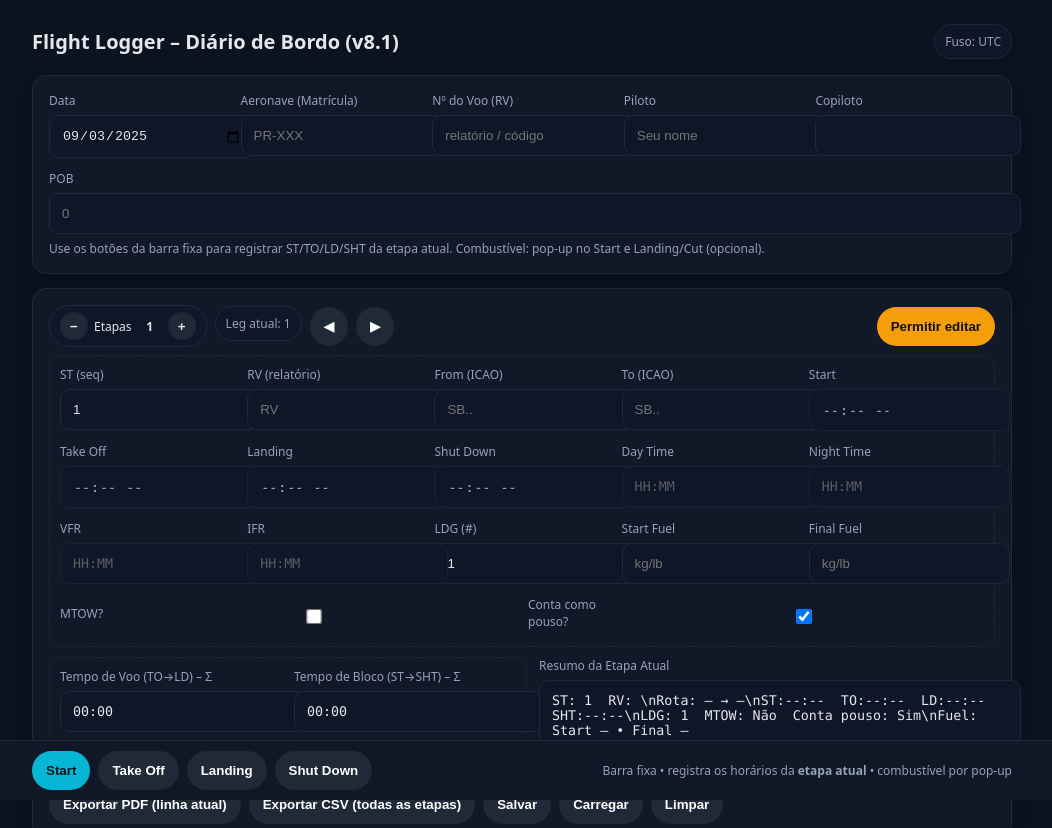
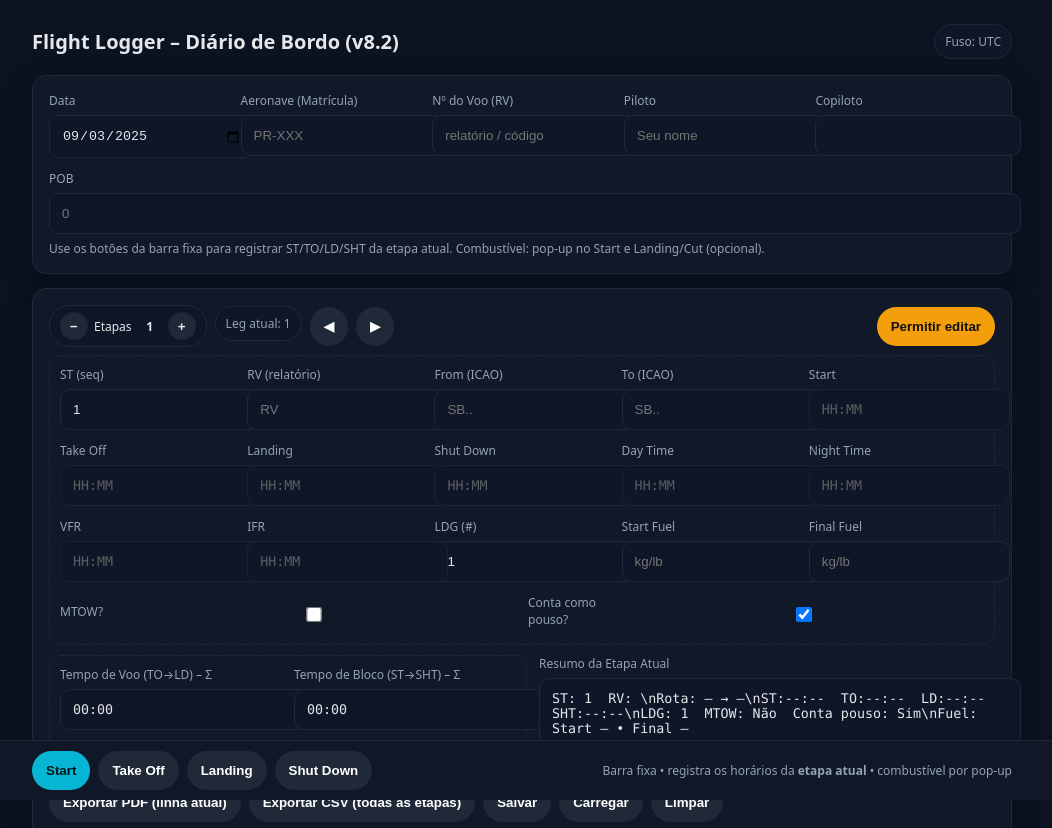
Before and after one commit to tileao/fl3, a plain HTML site: page index.html in a window 1280 px wide. Shown: the top 828 px of the page, without its empty margins (118-1170 px from the left). Drawn offline with Linux system fonts and the light colour scheme.

Commit message:
Add files via upload

```diff
--- a/index.html
+++ b/index.html
@@ -3,7 +3,7 @@
 <head>
 <meta charset="utf-8">
 <meta name="viewport" content="width=device-width, initial-scale=1, viewport-fit=cover, user-scalable=no">
-<title>Flight Logger – Diário de Bordo (v8.1)</title>
+<title>Flight Logger – Diário de Bordo (v8.2)</title>
 <meta name="theme-color" content="#111827">
 <link rel="manifest" href="manifest.webmanifest">
 <link rel="apple-touch-icon" href="icon-192.png">
@@ -18,7 +18,6 @@ h1{font-size:20px;margin:0;font-weight:700}
 .row>*{flex:1 1 160px}
 label{display:block;font-size:12px;color:var(--muted);margin-bottom:6px}
 input,select,textarea{width:100%;padding:12px;border:1px solid var(--line);border-radius:10px;background:#0e1627;color:#e5e7eb}
-input[type=time]{padding:10px 12px}
 textarea{min-height:64px;resize:vertical}
 .pill{background:#0e1627;border:1px solid var(--line);padding:8px 10px;border-radius:999px;font-size:12px;color:var(--muted)}
 table{width:100%;border-collapse:collapse;margin-top:8px}
@@ -32,6 +31,7 @@ th{background:#0e1627;color:#cbd5e1}
 .badge .count{min-width:24px;text-align:center;font-weight:700}
 .switch{display:flex;align-items:center;gap:8px}
 .switch input{transform:scale(1.2)}
+.invalid{border-color:var(--danger)!important; box-shadow:0 0 0 2px rgba(239,68,68,.25)}
 .action-bar{position:fixed;left:0;right:0;bottom:0;background:rgba(17,24,39,.98);backdrop-filter:saturate(1.2) blur(6px);border-top:1px solid var(--line);padding:10px max(env(safe-area-inset-left),16px) calc(10px + env(safe-area-inset-bottom));z-index:999}
 .action-inner{max-width:980px;margin:0 auto;display:flex;gap:8px;align-items:center;justify-content:space-between}
 .action-group{display:flex;gap:8px;flex-wrap:nowrap}
@@ -46,7 +46,7 @@ th{background:#0e1627;color:#cbd5e1}
 <body>
 <div class="wrap">
   <header>
-    <h1>Flight Logger – Diário de Bordo (v8.1)</h1>
+    <h1>Flight Logger – Diário de Bordo (v8.2)</h1>
     <div class="pill">Fuso: <span id="tzname"></span></div>
   </header>
 
@@ -132,23 +132,20 @@ th{background:#0e1627;color:#cbd5e1}
 <script>
 const tz = Intl.DateTimeFormat().resolvedOptions().timeZone || 'America/Sao_Paulo';
 document.getElementById('tzname').textContent = tz;
-const $ = (s)=>document.querySelector(s);
 const pad = (n)=>String(n).padStart(2,'0');
 const fmtHM = (d)=> d? `${pad(d.getHours())}:${pad(d.getMinutes())}` : '';
 
-// Robust parsing/normalization for time text
+// Robust parsing/normalization + validation UI
 function normalizeHM(txt){
   if(!txt){ return null; }
   const t = txt.trim();
   if(/^\d{2}:\d{2}$/.test(t)) return t;
-  // 7:5 -> 07:05
   const m1 = /^(\d{1,2}):(\d{1,2})$/.exec(t);
   if(m1){
     let H = Math.min(23, parseInt(m1[1]||'0',10));
     let M = Math.min(59, parseInt(m1[2]||'0',10));
     return `${pad(H)}:${pad(M)}`;
   }
-  // 730 -> 07:30 ; 7 -> 07:00 ; 123 -> 01:23
   if(/^\d{1,4}$/.test(t)){
     const n = t;
     if(n.length===1) return `${pad(parseInt(n,10))}:00`;
@@ -160,7 +157,7 @@ function normalizeHM(txt){
 }
 const msToHM = (ms)=>{ if(ms==null||isNaN(ms)) return ''; if(ms<0) ms+=86400000; const t=Math.round(ms/60000); const h=Math.floor(t/60); const m=t%60; return `${pad(h)}:${pad(m)}`; };
 const hmToDec = (hm)=>{ if(!/^\d{2}:\d{2}$/.test(hm||'')) return ''; const [H,M]=hm.split(':').map(Number); return (H + M/60).toFixed(2); };
-const parseHM = (hm, date)=>{ if(!hm||!/^\\d{2}:\\d{2}$/.test(hm)) return null; const [H,M]=hm.split(':').map(n=>+n); return new Date(date.getFullYear(), date.getMonth(), date.getDate(), H, M, 0); };
+const parseHM = (hm, date)=>{ if(!hm||!/^\\d{2}:\d{2}$/.test(hm)) return null; const [H,M]=hm.split(':').map(n=>+n); return new Date(date.getFullYear(), date.getMonth(), date.getDate(), H, M, 0); };
 const todayISO = new Date().toISOString().slice(0,10);
 document.getElementById('date').value = todayISO;
 
@@ -171,7 +168,6 @@ const state = {
   active:0
 };
 
-function ensureLeg(i){ while(state.legs.length<=i) state.legs.push({rv:'',orig:'',dst:'',st:null,to:null,ld:null,sht:null,day:'',night:'',vfr:'',ifr:'',ldgCount:1,startFuel:'',finalFuel:'',mtow:false,countLanding:true}); }
 function addLeg(){ const last=state.legs[state.legs.length-1]; const nl={rv:state.flightNo||'',orig:last? (last.dst||''):'',dst:'',st:null,to:null,ld:null,sht:null,day:'',night:'',vfr:'',ifr:'',ldgCount:1,startFuel:'',finalFuel:'',mtow:false,countLanding:true}; state.legs.push(nl); state.active=state.legs.length-1; render(); }
 function removeLeg(){ if(state.legs.length>1){ state.legs.splice(state.active,1); state.active=Math.max(0,state.active-1); render(); } }
 
@@ -183,19 +179,20 @@ function sumBlockMs(){ const m=state.legs.map(legBlockMs).filter(Boolean); retur
 function renderLegEditor(){
   const i=state.active, L=state.legs[i];
   const box=document.getElementById('legsList'); box.innerHTML='';
+  const ro = state.allowEdit ? '' : 'readonly';
   const row=document.createElement('div'); row.className='row'; row.innerHTML = `
     <div><label>ST (seq)</label><input value="${i+1}" disabled></div>
     <div><label>RV (relatório)</label><input id="leg_rv" placeholder="RV" value="${L.rv||''}"></div>
     <div><label>From (ICAO)</label><input id="leg_orig" placeholder="SB.." value="${L.orig||''}"></div>
     <div><label>To (ICAO)</label><input id="leg_dst" placeholder="SB.." value="${L.dst||''}"></div>
-    <div><label>Start</label><input type="time" id="leg_st" class="mono" placeholder="--:--" value="${L.st?fmtHM(L.st):''}" ${state.allowEdit?'':'readonly'}></div>
-    <div><label>Take Off</label><input type="time" id="leg_to" class="mono" placeholder="--:--" value="${L.to?fmtHM(L.to):''}" ${state.allowEdit?'':'readonly'}></div>
-    <div><label>Landing</label><input type="time" id="leg_ld" class="mono" placeholder="--:--" value="${L.ld?fmtHM(L.ld):''}" ${state.allowEdit?'':'readonly'}></div>
-    <div><label>Shut Down</label><input type="time" id="leg_sht" class="mono" placeholder="--:--" value="${L.sht?fmtHM(L.sht):''}" ${state.allowEdit?'':'readonly'}></div>
-    <div><label>Day Time</label><input id="leg_day" class="mono" placeholder="HH:MM" value="${L.day||''}" ${state.allowEdit?'':'readonly'}></div>
-    <div><label>Night Time</label><input id="leg_night" class="mono" placeholder="HH:MM" value="${L.night||''}" ${state.allowEdit?'':'readonly'}></div>
-    <div><label>VFR</label><input id="leg_vfr" class="mono" placeholder="HH:MM" value="${L.vfr||''}" ${state.allowEdit?'':'readonly'}></div>
-    <div><label>IFR</label><input id="leg_ifr" class="mono" placeholder="HH:MM" value="${L.ifr||''}" ${state.allowEdit?'':'readonly'}></div>
+    <div><label>Start</label><input id="leg_st" class="mono" inputmode="numeric" placeholder="HH:MM" value="${L.st?fmtHM(L.st):''}" ${ro} title="Ex: 07:05, 705, 7:5"></div>
+    <div><label>Take Off</label><input id="leg_to" class="mono" inputmode="numeric" placeholder="HH:MM" value="${L.to?fmtHM(L.to):''}" ${ro} title="Ex: 07:05, 705, 7:5"></div>
+    <div><label>Landing</label><input id="leg_ld" class="mono" inputmode="numeric" placeholder="HH:MM" value="${L.ld?fmtHM(L.ld):''}" ${ro} title="Ex: 07:05, 705, 7:5"></div>
+    <div><label>Shut Down</label><input id="leg_sht" class="mono" inputmode="numeric" placeholder="HH:MM" value="${L.sht?fmtHM(L.sht):''}" ${ro} title="Ex: 07:05, 705, 7:5"></div>
+    <div><label>Day Time</label><input id="leg_day" class="mono" placeholder="HH:MM" value="${L.day||''}" ${ro}></div>
+    <div><label>Night Time</label><input id="leg_night" class="mono" placeholder="HH:MM" value="${L.night||''}" ${ro}></div>
+    <div><label>VFR</label><input id="leg_vfr" class="mono" placeholder="HH:MM" value="${L.vfr||''}" ${ro}></div>
+    <div><label>IFR</label><input id="leg_ifr" class="mono" placeholder="HH:MM" value="${L.ifr||''}" ${ro}></div>
     <div><label>LDG (#)</label><input id="leg_ldg" inputmode="numeric" value="${L.ldgCount||1}"></div>
     <div><label>Start Fuel</label><input id="leg_fuel_start" inputmode="numeric" placeholder="kg/lb" value="${L.startFuel||''}"></div>
     <div><label>Final Fuel</label><input id="leg_fuel_final" inputmode="numeric" placeholder="kg/lb" value="${L.finalFuel||''}"></div>
@@ -203,38 +200,36 @@ function renderLegEditor(){
     <div class="switch"><label>Conta como pouso?</label><input type="checkbox" id="leg_count_ldg" ${L.countLanding?'checked':''}></div>
   `;
   box.appendChild(row);
-
-  // readonly styling
   box.classList.toggle('readonly', !state.allowEdit);
 
   const d = new Date(document.getElementById("date").value+"T00:00:00");
-  const commitHM = (key, raw)=>{
+  const commitHM = (key, el)=>{
     if(!state.allowEdit) return;
-    const n = normalizeHM(raw);
-    if(!n) return; // keep what was displayed
+    const n = normalizeHM(el.value);
+    if(!n){ el.classList.add('invalid'); return; }
+    el.classList.remove('invalid');
     state.legs[i][key] = parseHM(n, d);
+    el.value = n;
     render();
   };
   const wireHM = (id, key)=>{
     const el = document.getElementById(id);
-    const handler = (e)=> commitHM(key, e.target.value);
+    const handler = ()=> commitHM(key, el);
     el.addEventListener('change', handler);
-    el.addEventListener('input', handler);
     el.addEventListener('blur', handler);
-    el.addEventListener('keydown', (ev)=>{ if(ev.key==='Enter'){ handler({target:el}); } });
+    el.addEventListener('keydown', (ev)=>{ if(ev.key==='Enter'){ ev.preventDefault(); handler(); } });
   };
-
-  wireHM("leg_st", "st");
-  wireHM("leg_to", "to");
-  wireHM("leg_ld", "ld");
-  wireHM("leg_sht", "sht");
+  wireHM("leg_st","st");
+  wireHM("leg_to","to");
+  wireHM("leg_ld","ld");
+  wireHM("leg_sht","sht");
 
   document.getElementById("leg_rv").oninput = e=>{ state.legs[i].rv=e.target.value.trim(); };
   document.getElementById("leg_orig").oninput = e=>{ state.legs[i].orig=e.target.value.trim().toUpperCase(); };
   document.getElementById("leg_dst").oninput = e=>{ state.legs[i].dst=e.target.value.trim().toUpperCase(); };
-  const wireSimple = (id,key)=>{ const el=document.getElementById(id); el.oninput = e=>{ if(!state.allowEdit) return; state.legs[i][key]=e.target.value.trim(); }; };
+  const wireSimple = (id,key)=>{ const el=document.getElementById(id); el.onchange = el.onblur = el.oninput = e=>{ if(!state.allowEdit) return; state.legs[i][key]=e.target.value.trim(); render(); }; };
   wireSimple("leg_day","day"); wireSimple("leg_night","night"); wireSimple("leg_vfr","vfr"); wireSimple("leg_ifr","ifr");
-  document.getElementById("leg_ldg").oninput = e=>{ const n=parseInt(e.target.value||'1'); state.legs[i].ldgCount = isNaN(n)?1:n; };
+  document.getElementById("leg_ldg").oninput = e=>{ const n=parseInt(e.target.value||'1'); state.legs[i].ldgCount = isNaN(n)?1:n; render(); };
   document.getElementById("leg_fuel_start").oninput = e=>{ state.legs[i].startFuel=e.target.value.trim(); };
   document.getElementById("leg_fuel_final").oninput = e=>{ state.legs[i].finalFuel=e.target.value.trim(); };
   document.getElementById("leg_mtow").onchange = e=>{ state.legs[i].mtow = e.target.checked; render(); };
@@ -333,9 +328,7 @@ document.getElementById("barStart").onclick = ()=>{
 };
 document.getElementById("barTkoff").onclick = ()=>{
   const L=state.legs[state.active];
-  if(L.to && L.ld){ // etapa anterior já fechou, cria a próxima
-    addLeg();
-  }
+  if(L.to && L.ld){ addLeg(); }
   state.legs[state.active].to = new Date();
   render();
 };
@@ -369,7 +362,7 @@ document.getElementById("btnCSV").onclick = ()=>{
   });
   const csv = [hdr].concat(rows).map(r=>r.map(v=>`"${String(v).replace(/"/g,'""')}"`).join(",")).join("\n");
   const blob=new Blob([csv],{type:'text/csv;charset=utf-8'});
-  const url=URL.createObjectURL(blob); const a=document.createElement('a'); a.href=url; a.download=`flight-logger-v8_1-${document.getElementById("date").value||'data'}.csv`; a.click(); URL.revokeObjectURL(url);
+  const url=URL.createObjectURL(blob); const a=document.createElement('a'); a.href=url; a.download=`flight-logger-v8_2-${document.getElementById("date").value||'data'}.csv`; a.click(); URL.revokeObjectURL(url);
 };
 
 // Exportar PDF da LINHA ATUAL
@@ -425,7 +418,7 @@ document.getElementById("btnExportPDF").onclick = ()=>{
 
 // Save/Load/Clear
 document.getElementById("btnSave").onclick = ()=>{
-  localStorage.setItem('flight-logger-v8_1', JSON.stringify({
+  localStorage.setItem('flight-logger-v8_2', JSON.stringify({
     ...state,
     legs: state.legs.map(L=>({...L,
       st: L.st?L.st.toISOString():null, to:L.to?L.toISOString():null, ld:L.ld?L.ld.toISOString():null, sht:L.sht?L.sht.toISOString():null
@@ -435,7 +428,7 @@ document.getElementById("btnSave").onclick = ()=>{
   alert('Salvo no dispositivo.');
 };
 document.getElementById("btnLoad").onclick = ()=>{
-  const raw=localStorage.getItem('flight-logger-v8_1'); if(!raw){ alert('Nada salvo.'); return; }
+  const raw=localStorage.getItem('flight-logger-v8_2'); if(!raw){ alert('Nada salvo.'); return; }
   const o=JSON.parse(raw);
   document.getElementById("date").value = o.date || todayISO;
   state.tail=o.tail||''; state.flightNo=o.flightNo||''; state.captain=o.captain||''; state.copilot=o.copilot||''; state.pob=o.pob||'';
--- a/sw.js
+++ b/sw.js
@@ -1,5 +1,5 @@
 
-const CACHE_NAME='flight-logger-v8.1';
+const CACHE_NAME='flight-logger-v8.2';
 const ASSETS=['./','./index.html','./manifest.webmanifest','./icon-192.png','./icon-512.png'];
 self.addEventListener('install',e=>{e.waitUntil(caches.open(CACHE_NAME).then(c=>c.addAll(ASSETS)));self.skipWaiting()});
 self.addEventListener('activate',e=>{e.waitUntil(caches.keys().then(keys=>Promise.all(keys.filter(k=>k!==CACHE_NAME).map(k=>caches.delete(k)))));self.clients.claim()});
```
